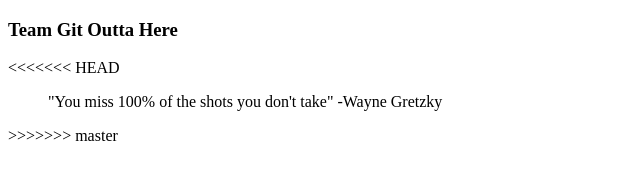
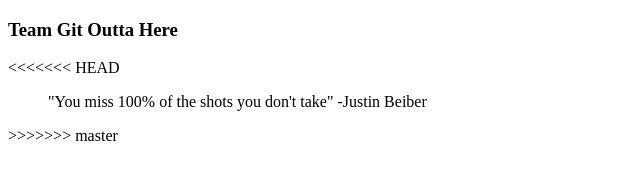
Before and after one commit to rhoadsjustin/team_git_drill, a plain HTML site: page index.html in a window 1280 px wide. Shown: the full height of the page, 0-640 px from the left. Drawn offline with Linux system fonts and the light colour scheme.

Commit message:
It was Justin Beiber

```diff
--- a/index.html
+++ b/index.html
@@ -7,7 +7,7 @@
   <body>
     <h3>Team Git Outta Here</h3>
 <<<<<<< HEAD
-<blockquote>"You miss 100% of the shots you don't take" -Wayne Gretzky</blockquote>
+<blockquote>"You miss 100% of the shots you don't take" -Justin Beiber</blockquote>
 >>>>>>> master
   </body>
 </html>
```
